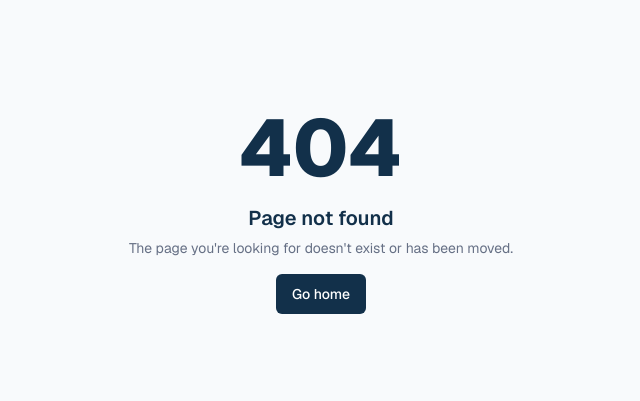
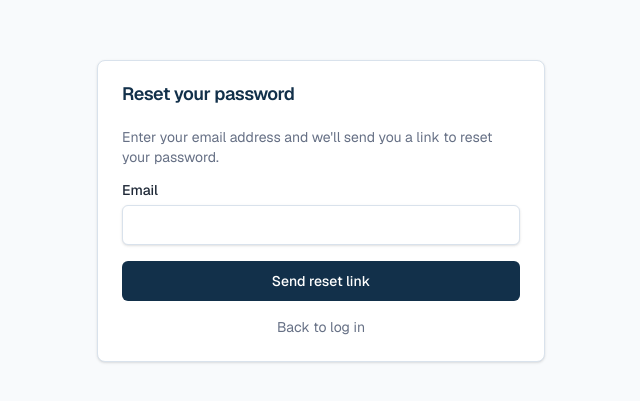
Before and after one commit to Saksham106/insight, a Next.js app: page /forgot-password in a window 1280 px wide. Before the commit this address had no page. Shown: the part 189-590 px from the top of the page, without its empty margins (319-959 px from the left). Built offline with nearby package versions, Linux system fonts and the light colour scheme.

Commit message:
Ready for deployment

```diff
--- /dev/null
+++ b/src/app/(public)/forgot-password/page.tsx
@@ -0,0 +1,90 @@
+"use client";
+
+import { useState } from "react";
+import Link from "next/link";
+
+import { Button } from "@/components/ui/button";
+import { Card, CardContent, CardHeader, CardTitle } from "@/components/ui/card";
+import { Input } from "@/components/ui/input";
+import { Label } from "@/components/ui/label";
+import { createClient } from "@/lib/supabase/client";
+
+export default function ForgotPasswordPage() {
+  const [email, setEmail] = useState("");
+  const [loading, setLoading] = useState(false);
+  const [sent, setSent] = useState(false);
+  const [error, setError] = useState<string | null>(null);
+
+  const handleSubmit = async (e: React.FormEvent<HTMLFormElement>) => {
+    e.preventDefault();
+    setError(null);
+    setLoading(true);
+
+    const supabase = createClient();
+    const { error: resetError } = await supabase.auth.resetPasswordForEmail(email, {
+      redirectTo: `${window.location.origin}/auth/callback?type=recovery`,
+    });
+
+    setLoading(false);
+
+    if (resetError) {
+      setError(resetError.message);
+      return;
+    }
+
+    setSent(true);
+  };
+
+  return (
+    <div
+      className="bg-background px-6"
+      style={{ minHeight: "100vh", display: "flex", alignItems: "center", justifyContent: "center" }}
+    >
+      <Card style={{ width: "100%", maxWidth: "28rem" }}>
+        <CardHeader>
+          <CardTitle className="text-navy">Reset your password</CardTitle>
+        </CardHeader>
+        <CardContent>
+          {sent ? (
+            <div style={{ display: "flex", flexDirection: "column", gap: "16px" }}>
+              <p className="text-sm text-muted">
+                If an account exists for <strong>{email}</strong>, you'll receive a password reset link shortly. Check your inbox.
+              </p>
+              <Button asChild variant="outline">
+                <Link href="/login">Back to log in</Link>
+              </Button>
+            </div>
+          ) : (
+            <form style={{ display: "flex", flexDirection: "column", gap: "16px" }} onSubmit={handleSubmit}>
+              <p className="text-sm text-muted">
+                Enter your email address and we'll send you a link to reset your password.
+              </p>
+              <div style={{ display: "flex", flexDirection: "column", gap: "8px" }}>
+                <Label htmlFor="email">Email</Label>
+                <Input
+                  id="email"
+                  type="email"
+                  autoComplete="email"
+                  value={email}
+                  onChange={(e) => setEmail(e.target.value)}
+                  required
+                />
+              </div>
+              {error && <p className="text-sm text-error">{error}</p>}
+              <Button type="submit" disabled={loading}>
+                {loading ? "Sending..." : "Send reset link"}
+              </Button>
+              <Link
+                href="/login"
+                className="text-sm text-muted"
+                style={{ textAlign: "center", textDecoration: "none" }}
+              >
+                Back to log in
+              </Link>
+            </form>
+          )}
+        </CardContent>
+      </Card>
+    </div>
+  );
+}
--- a/src/app/(public)/login/page.tsx
+++ b/src/app/(public)/login/page.tsx
@@ -140,6 +140,13 @@ export default function LoginPage() {
             <Button type="submit" disabled={loading}>
               {loading ? "Signing in..." : "Log in"}
             </Button>
+            <a
+              href="/forgot-password"
+              className="text-sm text-muted"
+              style={{ textAlign: "center", textDecoration: "none" }}
+            >
+              Forgot your password?
+            </a>
           </form>
           <div
             className="text-sm text-muted"
--- a/src/app/api/sessions/[id]/route.ts
+++ b/src/app/api/sessions/[id]/route.ts
@@ -55,7 +55,7 @@ export async function PATCH(
   else if (scheduled_at !== undefined) event = "rescheduled"; // reschedule = new time proposed
 
   if (event) {
-    sendNotification(event, existing.assignment_id, actorId, newScheduledAt, newDuration, newNotes).catch(() => {});
+    sendNotification(event, existing.assignment_id, actorId, newScheduledAt, newDuration, newNotes).catch((e) => console.error("[email] session update:", e));
   }
 
   return NextResponse.json({ success: true });
```
